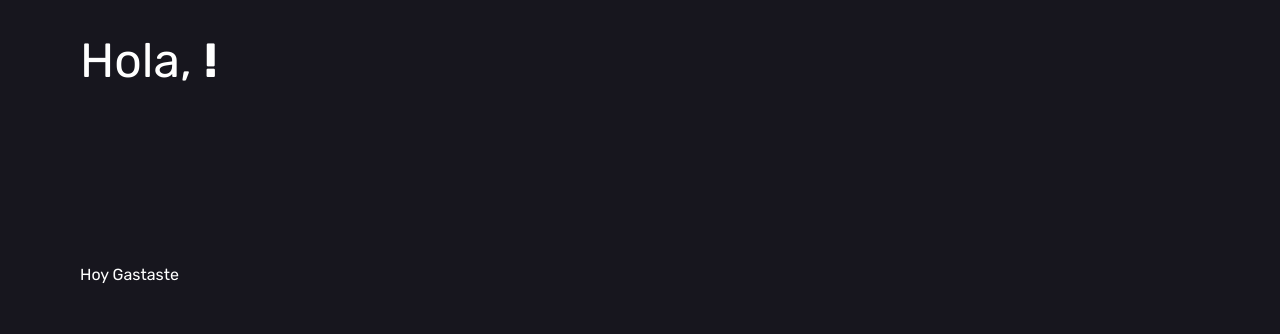
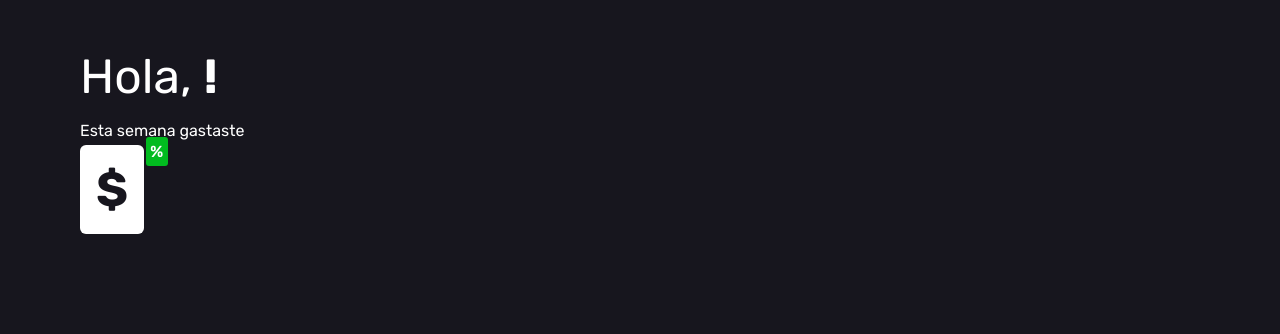
Before and after one commit to Mauro069/Gestor-de-gastos-con-NextJs, a Next.js app: page /home in a window 1280 px wide. Shown: the top 334 px of the page. Built offline with nearby package versions, Linux system fonts and the light colour scheme; no server answers.

Commit message:
Add expense amount weekly and percentage

```diff
--- a/src/pages/home.tsx
+++ b/src/pages/home.tsx
@@ -1,23 +1,45 @@
 import { useAuth, useWeeklyExpenses, useWeekPicker } from "@/hooks";
 import { months, nameOfsDays } from "@/utils/monthsAndDays";
+import { withPoints } from "@/utils/withPoints";
 import { Day, Loader } from "@/components";
 import styles from "../styles/homePage.module.scss";
 
 const HomePage = (): JSX.Element => {
-  const { week, handlePrevWeekClick, handleNextWeekClick, days } =
-    useWeekPicker();
+  const {
+    week,
+    handlePrevWeekClick,
+    handleNextWeekClick,
+    days,
+    prevWeekEnd,
+    prevWeekStart,
+  } = useWeekPicker();
   const { user } = useAuth();
-  const { isLoading, error, data }: any = useWeeklyExpenses(days);
+  const { isLoading, data }: any = useWeeklyExpenses(
+    days,
+    prevWeekEnd,
+    prevWeekStart
+  );
 
   return (
     <div className={styles.pageContainer}>
-      <span className={styles.welcome}>
-        Hola, <b>{user?.firstname}!</b>
-      </span>
-      <div>
-        <span>
-          Hoy Gastaste <h1>{}</h1>{" "}
+      <div className={styles.welcomeContainer}>
+        <span className={styles.welcome}>
+          Hola, <b>{user?.firstname}!</b>
         </span>
+        <div className={styles.expensesAmountContainer}>
+          <span className={styles.subtitle}>Esta semana gastaste</span>
+          <div className={styles.expensesAmount}>
+            <h1>${withPoints(data?.thisWeekExpensesAmount)}</h1>{" "}
+            <div
+              style={{
+                background: data?.percentage > 0 ? "#FF0000" : "#01BB1F",
+              }}
+              className={styles.percentage}
+            >
+              {withPoints(data?.percentage)}%
+            </div>
+          </div>
+        </div>
       </div>
 
       <div className={styles.weekContainer}>
--- a/src/styles/globals.scss
+++ b/src/styles/globals.scss
@@ -1,6 +1,7 @@
 @import url("https://fonts.googleapis.com/css2?family=Rubik:ital,wght@0,300;0,400;0,500;0,600;0,700;0,800;0,900;1,300;1,400;1,500;1,600;1,700;1,800;1,900&display=swap");
 
 * {
+  user-select: none;
   margin: 0;
   padding: 0;
   box-sizing: border-box;
--- a/src/styles/homePage.module.scss
+++ b/src/styles/homePage.module.scss
@@ -1,4 +1,5 @@
 @import "../styles/colors.scss";
+@import "../styles/animations.scss";
 
 .pageContainer {
   background: $blueDark;
@@ -8,10 +9,54 @@
   flex-direction: column;
   justify-content: space-between;
   color: white;
-  padding: 2rem 5rem;
+  padding: 3rem 5rem;
 
-  .welcome {
-    font-size: 48px;
+  .welcomeContainer {
+    display: flex;
+    flex-direction: column;
+    gap: 1rem;
+
+    .welcome {
+      font-size: 48px;
+    }
+
+    .expensesAmountContainer {
+      display: flex;
+      flex-direction: column;
+      gap: 5px;
+
+      .subtitle {
+        font-weight: 400;
+      }
+
+      .expensesAmount {
+        animation: fade-in 0.4s ease-in-out forwards;
+        background: white;
+        width: fit-content;
+        position: relative;
+        border-radius: 6px;
+
+        h1 {
+          user-select: none;
+          font-size: 48px;
+          color: $blueDark;
+          font-weight: bold;
+          padding: 1rem;
+        }
+
+        .percentage {
+          user-select: none;
+          position: absolute;
+          top: 0;
+          right: 0;
+          margin-top: -0.5rem;
+          margin-right: -1.5rem;
+          padding: 0.3rem;
+          border-radius: 3px;
+          font-weight: bold;
+        }
+      }
+    }
   }
 
   .button {
--- a/src/utils/withPoints.ts
+++ b/src/utils/withPoints.ts
@@ -1,5 +1,9 @@
 export const withPoints = (Number: number | string) => {
-  var str = Number.toString().split(".");
-  str[0] = str[0].replace(/\B(?=(\d{3})+(?!\d))/g, ".");
-  return str.join(".");
+  if (Number) {
+    var str = Number.toString().split(".");
+    str[0] = str[0].replace(/\B(?=(\d{3})+(?!\d))/g, ".");
+    return str.join(".");
+  }
+
+  return null;
 };
```
